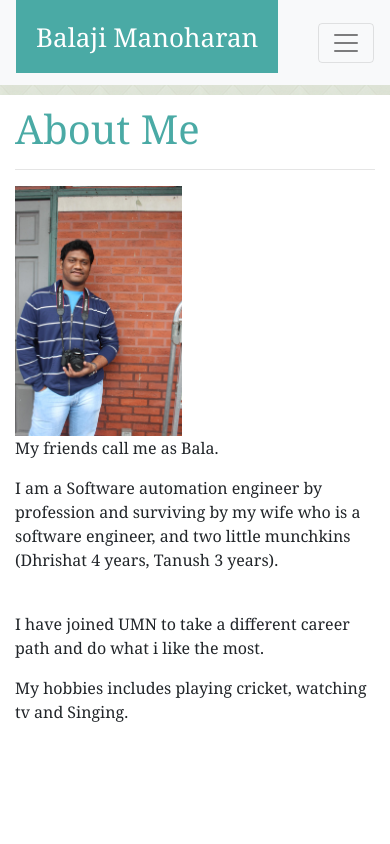
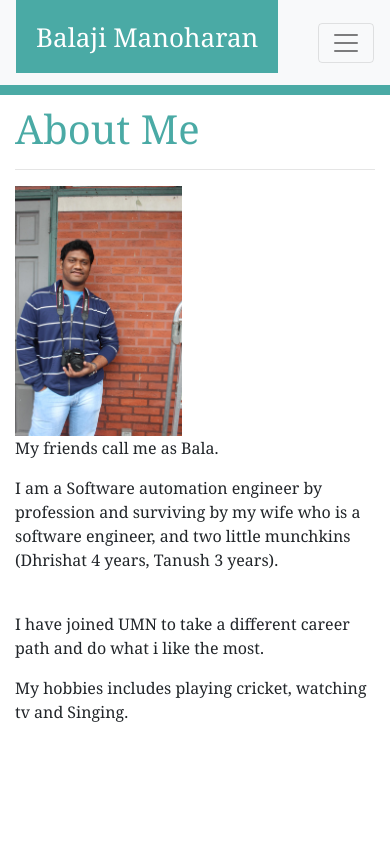
Before and after one commit to baredh821/Homework2, a plain HTML site: page index.html in a window 390 px wide. Shown: the top 844 px of the page. Drawn offline with nearby package versions, Linux system fonts and the light colour scheme.

Commit message:
Files updated

```diff
--- a/assets/css/style.css
+++ b/assets/css/style.css
@@ -1,6 +1,6 @@
 #bodyid
 {
-    background-image: url('/assets/images/beige-tiles.png')
+    background-image: url('/assets/images/beige-tiles.png');
 }
 img
 {
@@ -124,11 +124,13 @@ h1
         font-size: 20px
     }
       @media screen and (max-width: 980px) {
-        body {
+        #bodyid {
+            background-image: url('/assets/images/beige-tiles.png');
             background: #ffffff;
         }}
         @media screen and (max-width: 768px) {
-            body {
+            #bodyid {
+                background-image: none;
                 background: #777777;
             }
             input
@@ -149,7 +151,8 @@ h1
         }
 
             @media screen and (max-width: 640px) {
-                body {
+                #bodyid {
+                    background-image: none;
                     background: #4aaaa5;
                 }
                     .container
```
